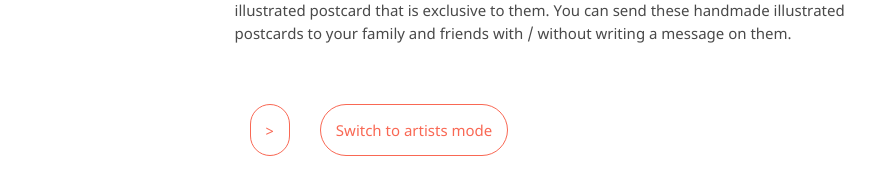
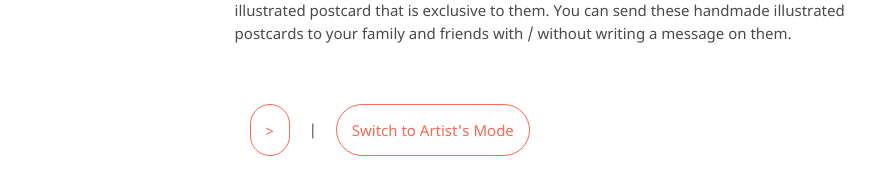
Before and after one commit to kvshvlin/yourmailproject, a Jekyll site: the page built from 2.md, in a window 1280 px wide. Shown: the part 451-646 px from the top of the page, without its empty margins (193-1085 px from the left). Built offline with Jekyll 4.4.1, drawn with Linux system fonts in a browser that asks for light colours; our own code applies the rules of GitHub Pages for plain Markdown files.

Commit message:
Update 2.md

```diff
--- a/2.md
+++ b/2.md
@@ -7,7 +7,7 @@ These handmade illustrated postcards are unique in the way that: no illustration
 <div class="roadmap-spacer-1"></div>
 
 <p>
-<a class="btn" href="https://kvshvl.in/yourmailproject/3.html">></a><a class="btn" href="https://kvshvl.in/yourmailproject/4.html">Switch to artists mode</a><br>
+<a class="btn" href="https://kvshvl.in/yourmailproject/3.html">></a> | <a class="btn" href="https://kvshvl.in/yourmailproject/4.html">Switch to Artist's Mode</a><br>
 </p>
 
 <div class="roadmap-spacer-2"></div>
```
